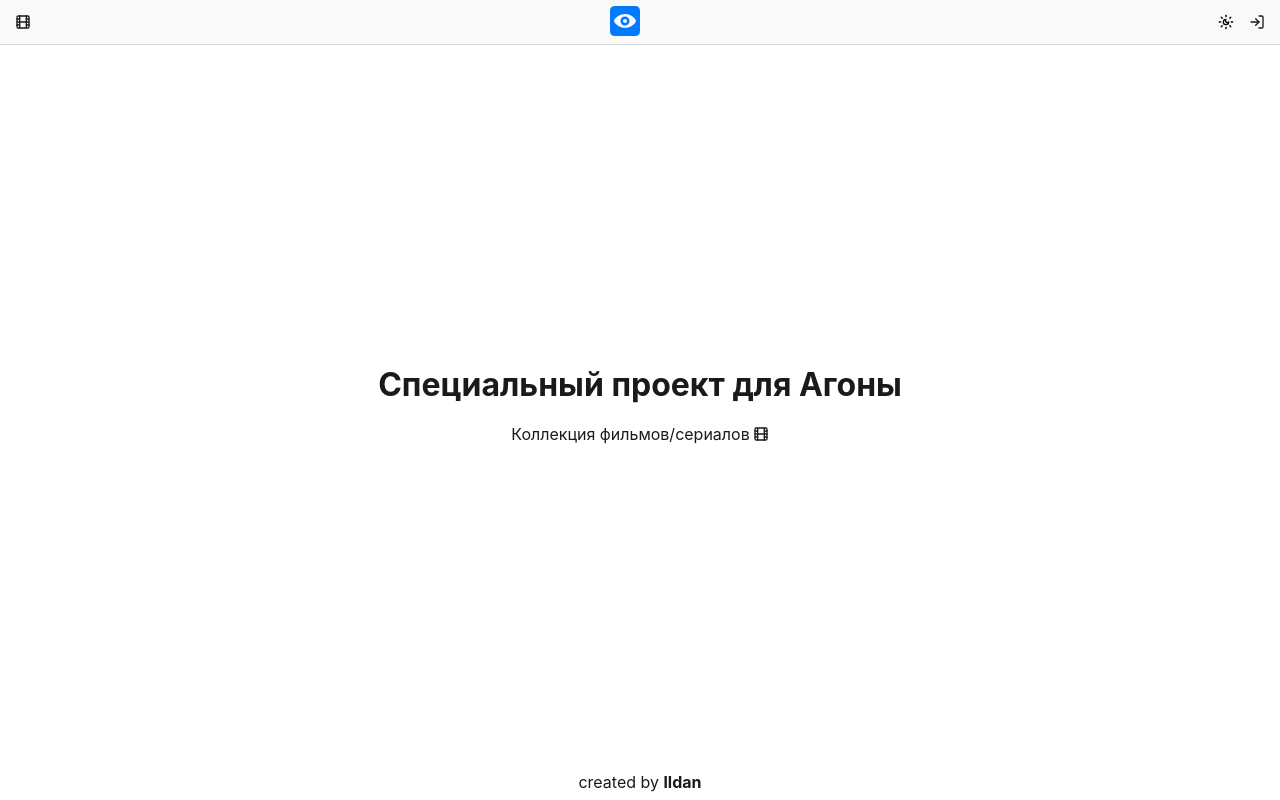
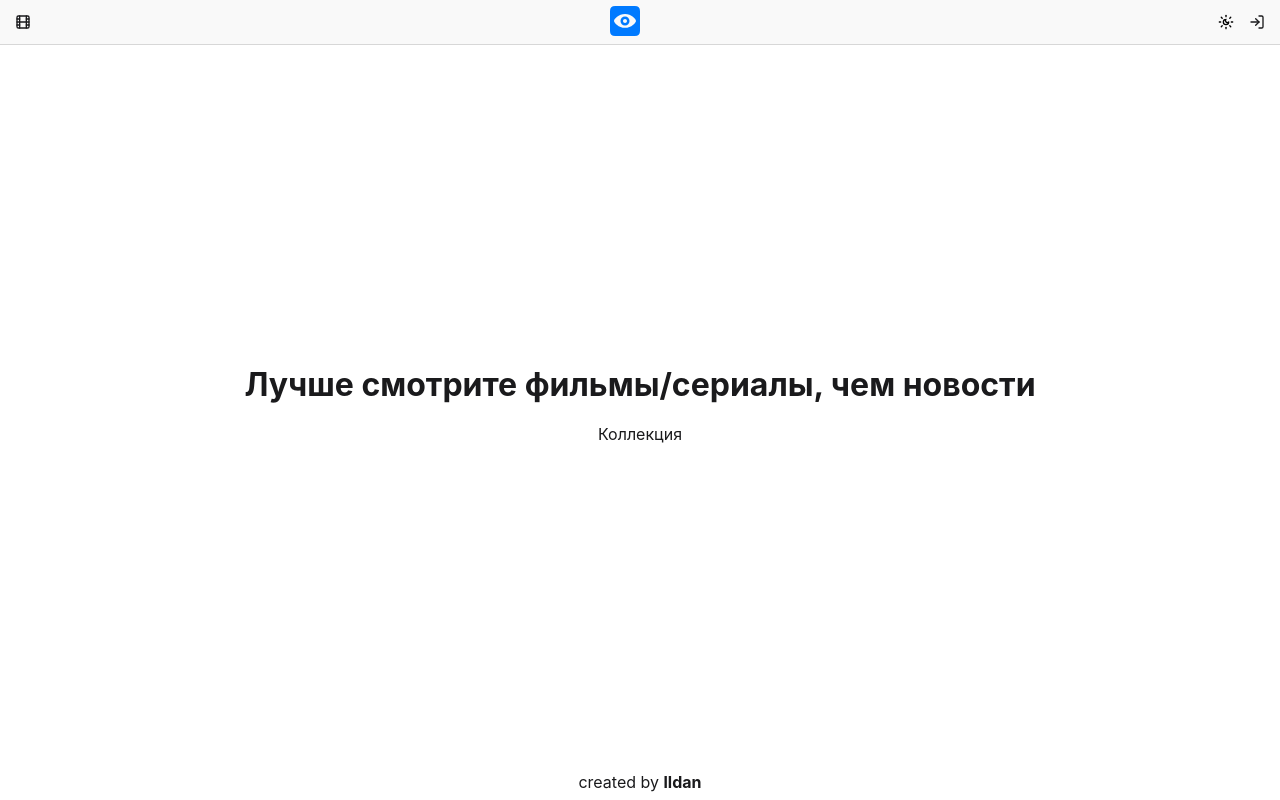
Before and after one commit to lld4n/latch, a Next.js app: page / in a window 1280 px wide. Built offline with nearby package versions, Linux system fonts and the light colour scheme; no server answers.

Commit message:
стартовую страницу отредактировал

```diff
--- a/src/app/layout.tsx
+++ b/src/app/layout.tsx
@@ -4,9 +4,10 @@ import { ThemeProvider } from "@/providers/ThemeProvider";
 import { Toaster } from "sonner";
 import ConvexClientProvider from "@/providers/ConvexClientProvider";
 import KinopoiskProvider from "@/providers/KinopoiskProvider";
+import React from "react";
 export const metadata: Metadata = {
   title: "latch",
-  description: "Generated by create next app",
+  description: "created by lldan",
 };
 
 export default function RootLayout({
--- a/src/app/page.tsx
+++ b/src/app/page.tsx
@@ -2,17 +2,15 @@ import Header from "@/components/Header/Header";
 import Footer from "@/components/Footer/Footer";
 import styles from "./page.module.scss";
 import Link from "next/link";
-import { Film } from "lucide-react";
 import React from "react";
 export default function Home() {
   return (
     <>
       <Header />
       <main className={styles.main}>
-        <h1>Специальный проект для Агоны</h1>
+        <h1>Лучше смотрите фильмы/сериалы, чем новости</h1>
         <Link href="/list" className={styles.btn}>
-          Коллекция фильмов/сериалов
-          <Film size={16} />
+          Коллекция
         </Link>
       </main>
       <Footer />
```
